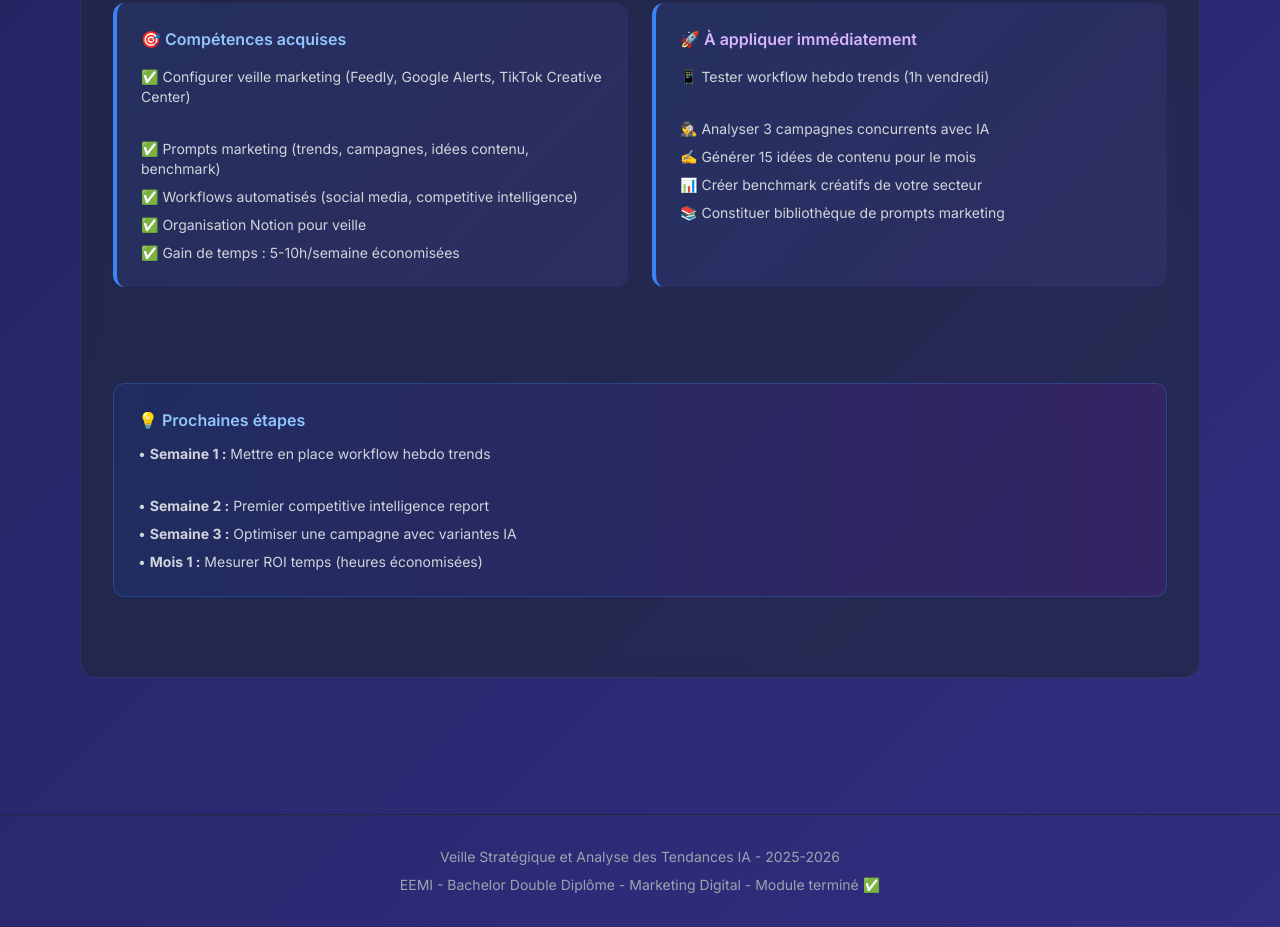
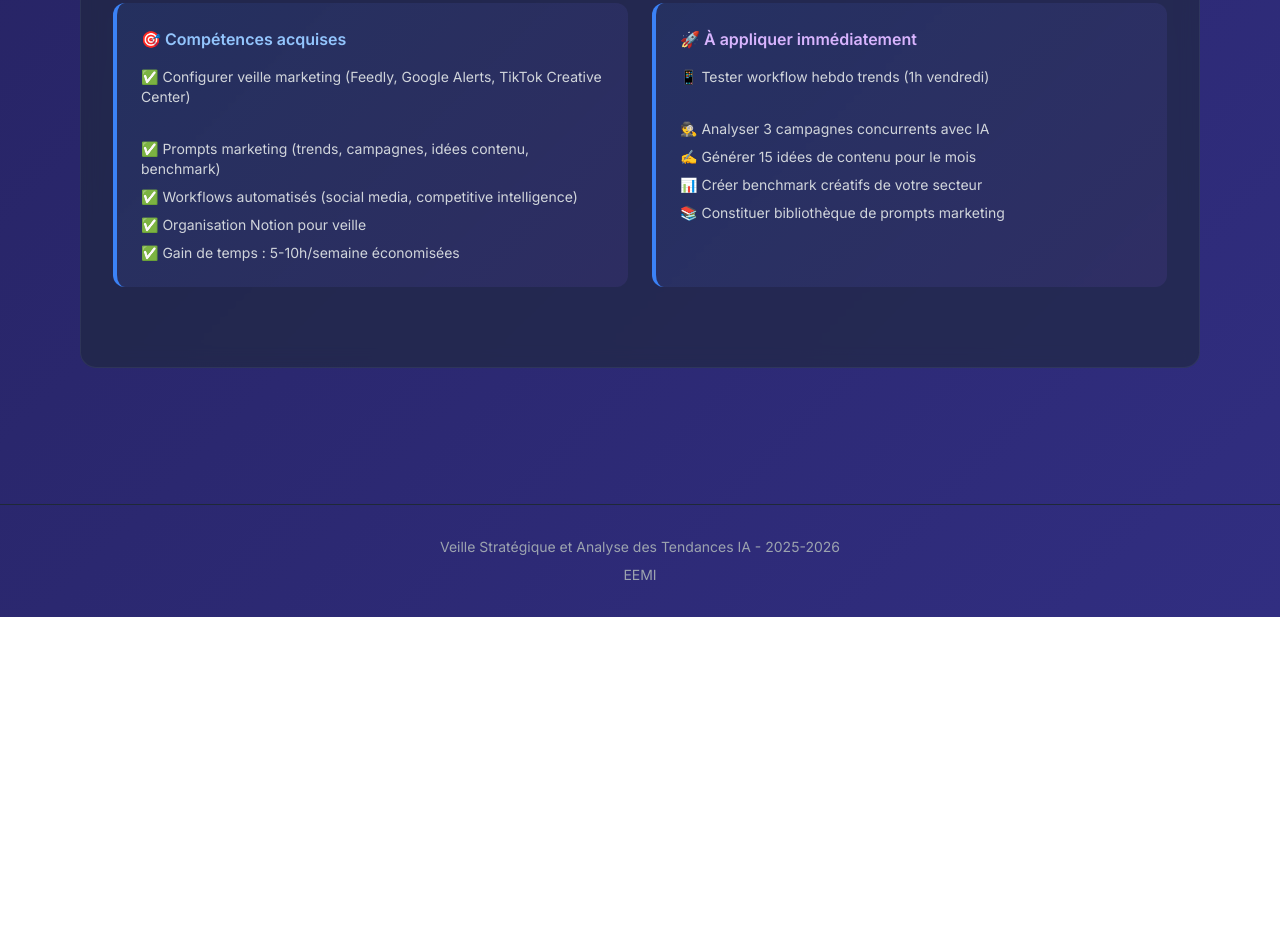
Before and after one commit to Gabistam/VeilleStrategique, a plain HTML site: page j2_s4_ia_generative_veille_MARKETING.html in a window 1280 px wide. Shown: the part 5932-6859 px from the top of the page. After the commit the page ends 6549 px from the top, so only its background shows below. Drawn offline with nearby package versions, Linux system fonts and the light colour scheme.

Commit message:
refactor: Simplify content in marketing documents for clarity and conciseness

```diff
--- a/j2_s4_ia_generative_veille_MARKETING.html
+++ b/j2_s4_ia_generative_veille_MARKETING.html
@@ -574,15 +574,7 @@ Pour chaque variante :
                 </div>
             </div>
 
-            <div class="bg-gradient-to-r from-blue-900/30 to-purple-900/30 border border-blue-500/30 rounded-xl p-6 mt-8">
-                <h4 class="font-semibold text-blue-300 mb-3">💡 Prochaines étapes</h4>
-                <ul class="text-sm text-gray-300 space-y-2">
-                    <li>• <strong>Semaine 1 :</strong> Mettre en place workflow hebdo trends</li>
-                    <li>• <strong>Semaine 2 :</strong> Premier competitive intelligence report</li>
-                    <li>• <strong>Semaine 3 :</strong> Optimiser une campagne avec variantes IA</li>
-                    <li>• <strong>Mois 1 :</strong> Mesurer ROI temps (heures économisées)</li>
-                </ul>
-            </div>
+
         </section>
 
     </main>
@@ -590,7 +582,7 @@ Pour chaque variante :
     <footer class="py-8 px-4 border-t border-gray-800 mt-12">
         <div class="max-w-6xl mx-auto text-center text-gray-400 text-sm">
             <p>Veille Stratégique et Analyse des Tendances IA - 2025-2026</p>
-            <p class="mt-2">EEMI - Bachelor Double Diplôme - Marketing Digital - Module terminé ✅</p>
+            <p class="mt-2">EEMI</p>
         </div>
     </footer>
 
```
Also changed, not shown: j1_s2_intelligence_artificielle.html (+4 -4 lines), j2_s3_outils_veille_ia_MARKETING.html (+1 -1 lines).
